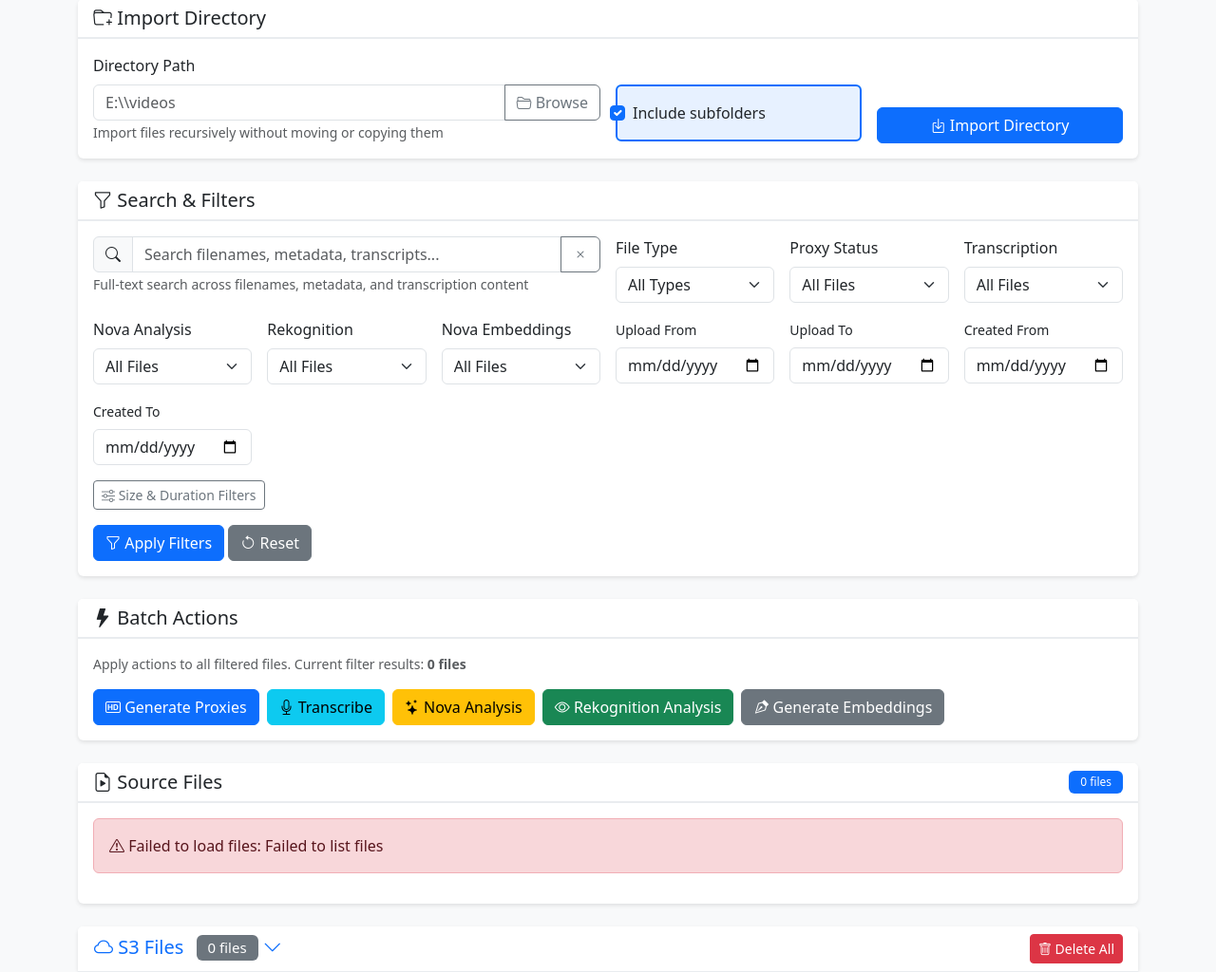
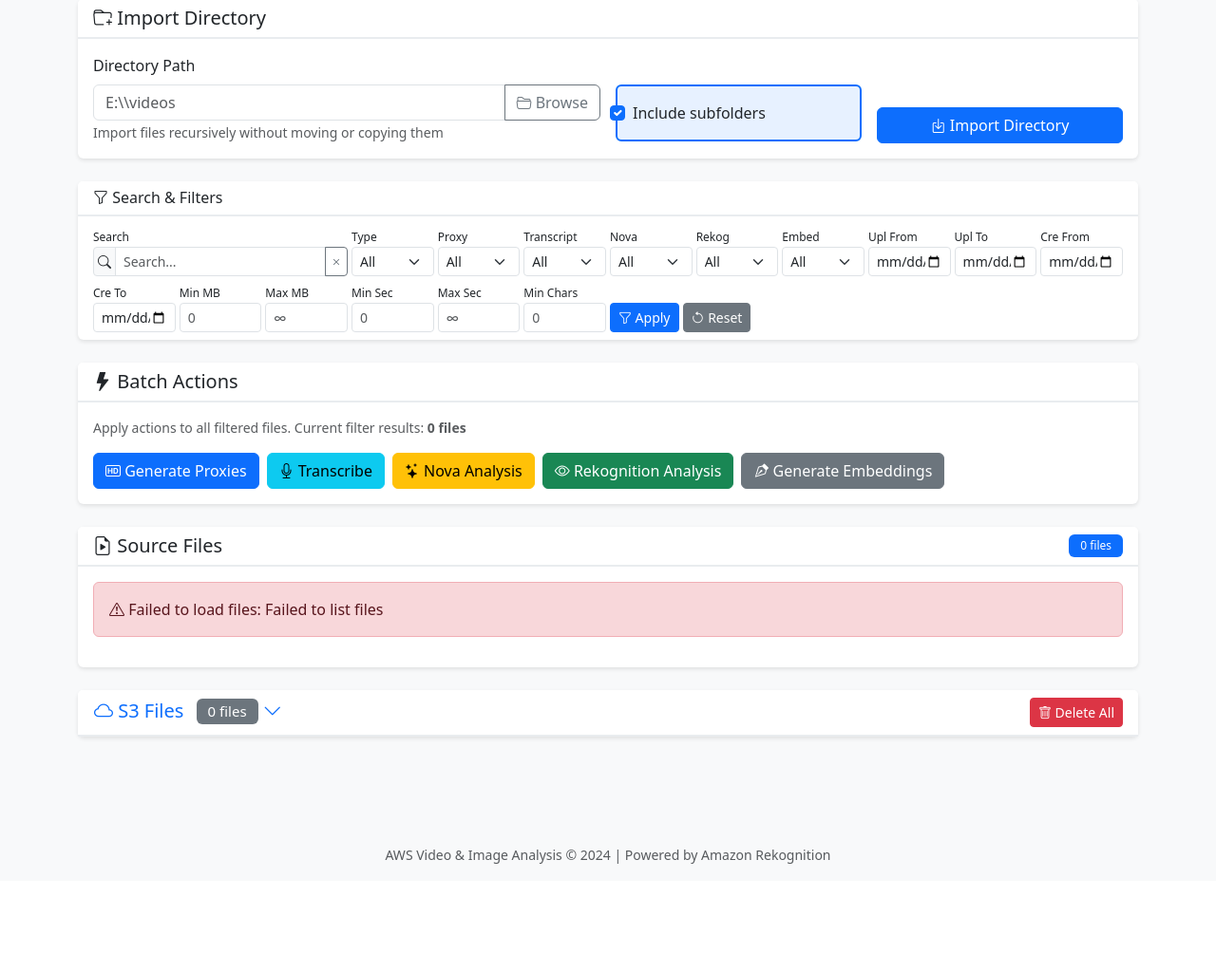
Before and after one commit to AAKevin8450/aquaticartists-video, a Flask app: page /files in a window 1280 px wide. Shown: the part 169-1193 px from the top of the page at 95% size. After the commit the page ends 1079 px from the top, so only its background shows below. Run offline with Flask 3, Linux system fonts and the light colour scheme; data that the repository does not hold is empty; parts of the project's set-up code (start-up, migrations or seed data) failed here and were passed over; some libraries are stand-ins or nearby versions.

Commit message:
Redesign File Management UI with compact filters and enhanced visibility
Add compact 2-row filter layout, file path display, and transcript character count filtering to improve File Management page usability and reduce vertical space usage.

🤖 Generated with [Claude Code](https://claude.com/claude-code)

Co-Authored-By: Claude Sonnet 4.5 <noreply@anthropic.com>

```diff
--- a/app/routes/file_management.py
+++ b/app/routes/file_management.py
@@ -188,6 +188,7 @@ def list_files():
         max_size = request.args.get('max_size')
         min_duration = request.args.get('min_duration')
         max_duration = request.args.get('max_duration')
+        min_transcript_chars = request.args.get('min_transcript_chars')
         sort_by = request.args.get('sort_by', 'uploaded_at')
         sort_order = request.args.get('sort_order', 'desc')
         page = int(request.args.get('page', 1))
@@ -219,6 +220,7 @@ def list_files():
         max_size = int(max_size) if max_size else None
         min_duration = int(min_duration) if min_duration else None
         max_duration = int(max_duration) if max_duration else None
+        min_transcript_chars = int(min_transcript_chars) if min_transcript_chars else None
 
         # Calculate pagination
         offset = (page - 1) * per_page
@@ -241,6 +243,7 @@ def list_files():
             max_size=max_size,
             min_duration=min_duration,
             max_duration=max_duration,
+            min_transcript_chars=min_transcript_chars,
             sort_by=sort_by,
             sort_order=sort_order,
             limit=per_page,
@@ -263,7 +266,8 @@ def list_files():
             min_size=min_size,
             max_size=max_size,
             min_duration=min_duration,
-            max_duration=max_duration
+            max_duration=max_duration,
+            min_transcript_chars=min_transcript_chars
         )
 
         # Get summary statistics
@@ -282,7 +286,8 @@ def list_files():
             min_size=min_size,
             max_size=max_size,
             min_duration=min_duration,
-            max_duration=max_duration
+            max_duration=max_duration,
+            min_transcript_chars=min_transcript_chars
         )
 
         # Format files for display
--- a/app/static/js/file_management.js
+++ b/app/static/js/file_management.js
@@ -20,6 +20,7 @@ let currentFilters = {
     max_size: '',
     min_duration: '',
     max_duration: '',
+    min_transcript_chars: '',
     sort_by: 'uploaded_at',
     sort_order: 'desc',
     page: 1,
@@ -206,6 +207,9 @@ function applyFilters() {
     // Duration filters
     currentFilters.min_duration = document.getElementById('minDuration').value;
     currentFilters.max_duration = document.getElementById('maxDuration').value;
+
+    // Transcript character count filter
+    currentFilters.min_transcript_chars = document.getElementById('minTranscriptChars').value;
 
     currentFilters.page = 1;
     loadFiles();
@@ -228,6 +232,7 @@ function resetFilters() {
     document.getElementById('maxSize').value = '';
     document.getElementById('minDuration').value = '';
     document.getElementById('maxDuration').value = '';
+    document.getElementById('minTranscriptChars').value = '';
 
     // Reset state
     currentFilters = {
@@ -246,6 +251,7 @@ function resetFilters() {
         max_size: '',
         min_duration: '',
         max_duration: '',
+        min_transcript_chars: '',
         sort_by: 'uploaded_at',
         sort_order: 'desc',
         page: 1,
@@ -309,14 +315,7 @@ function applyFiltersToInputs() {
     document.getElementById('maxSize').value = toMegabytes(currentFilters.max_size);
     document.getElementById('minDuration').value = currentFilters.min_duration || '';
     document.getElementById('maxDuration').value = currentFilters.max_duration || '';
-
-    const hasAdvancedFilters = currentFilters.min_size || currentFilters.max_size ||
-        currentFilters.min_duration || currentFilters.max_duration;
-    const advancedFiltersCollapse = document.getElementById('advancedFiltersCollapse');
-    if (hasAdvancedFilters && advancedFiltersCollapse) {
-        const collapse = new bootstrap.Collapse(advancedFiltersCollapse, { toggle: false });
-        collapse.show();
-    }
+    document.getElementById('minTranscriptChars').value = currentFilters.min_transcript_chars || '';
 }
 
 function normalizeTriState(value) {
@@ -534,29 +533,28 @@ function renderFiles(files) {
 
     const table = `
         <div class="table-responsive">
-            <table class="table table-hover">
+            <table class="table table-hover table-sm">
                 <thead>
                     <tr>
-                        <th style="width: 30%; cursor: pointer;" class="sortable" data-sort="filename">
+                        <th style="width: 35%; cursor: pointer;" class="sortable" data-sort="filename">
                             File ${getSortIcon('filename')}
                         </th>
-                        <th style="width: 8%; cursor: pointer;" class="sortable" data-sort="file_type">
+                        <th style="width: 7%; cursor: pointer;" class="sortable" data-sort="file_type">
                             Type ${getSortIcon('file_type')}
                         </th>
-                        <th style="width: 9%; cursor: pointer;" class="sortable" data-sort="size_bytes">
+                        <th style="width: 8%; cursor: pointer;" class="sortable" data-sort="size_bytes">
                             Size ${getSortIcon('size_bytes')}
                         </th>
-                        <th style="width: 7%">Proxy Size</th>
-                        <th style="width: 8%; cursor: pointer;" class="sortable" data-sort="duration_seconds">
+                        <th style="width: 7%">Proxy</th>
+                        <th style="width: 7%; cursor: pointer;" class="sortable" data-sort="duration_seconds">
                             Duration ${getSortIcon('duration_seconds')}
                         </th>
-                        <th style="width: 9%">Resolution</th>
-                        <th style="width: 13%">Status</th>
-                        <th style="width: 9%">Created</th>
+                        <th style="width: 8%">Resolution</th>
+                        <th style="width: 14%">Status</th>
                         <th style="width: 9%; cursor: pointer;" class="sortable" data-sort="uploaded_at">
-                            Uploaded ${getSortIcon('uploaded_at')}
+                            Created ${getSortIcon('uploaded_at')}
                         </th>
-                        <th style="width: 11%">Actions</th>
+                        <th style="width: 9%">Actions</th>
                     </tr>
                 </thead>
                 <tbody>
@@ -600,12 +598,15 @@ function renderFileRow(file) {
             file.max_completed_transcript_chars !== undefined &&
             file.max_completed_transcript_chars < 20;
         const transcriptBadgeClass = shortTranscript ? 'bg-warning' : 'bg-info';
+        const charCountDisplay = file.max_completed_transcript_chars !== null && file.max_completed_transcript_chars !== undefined
+            ? ` (${file.max_completed_transcript_chars.toLocaleString()} chars)`
+            : '';
         const transcriptTitle = shortTranscript
-            ? `${file.completed_transcripts} completed transcripts (short transcript)`
-            : `${file.completed_transcripts} completed transcripts`;
+            ? `${file.completed_transcripts} completed transcripts (short transcript)${charCountDisplay}`
+            : `${file.completed_transcripts} completed transcripts${charCountDisplay}`;
         statusBadges.push(
             `<a href="#" class="badge ${transcriptBadgeClass} text-decoration-none action-view-transcript" data-file-id="${file.id}" title="${transcriptTitle}">
-                <i class="bi bi-mic"></i> ${file.completed_transcripts}
+                <i class="bi bi-mic"></i> ${file.completed_transcripts}${charCountDisplay}
             </a>`
         );
     }
@@ -625,9 +626,10 @@ function renderFileRow(file) {
                 <div class="d-flex align-items-start gap-2">
                     <i class="bi bi-${fileIcon} fs-4 text-${typeBadgeColor}"></i>
                     <div class="flex-grow-1" style="min-width: 0;">
-                        <div class="fw-semibold text-truncate" style="max-width: 300px;" title="${escapeHtml(file.filename)}">
+                        <div class="fw-semibold text-truncate" style="max-width: 400px;" title="${escapeHtml(file.filename)}">
                             ${escapeHtml(file.filename)}
                         </div>
+                        ${file.local_path ? `<small class="text-muted text-truncate d-block" style="max-width: 400px; direction: rtl; text-align: right;" title="${escapeHtml(file.local_path)}"><i class="bi bi-folder" style="direction: ltr;"></i> ${escapeHtml(file.local_path)}</small>` : ''}
                         ${codecInfo ? `<small class="text-muted">${codecInfo}</small>` : ''}
                     </div>
                 </div>
@@ -648,7 +650,6 @@ function renderFileRow(file) {
                 </div>
             </td>
             <td>${file.created_at || 'N/A'}</td>
-            <td>${file.uploaded_at}</td>
             <td>
                 ${renderActionsDropdown(file)}
             </td>
--- a/app/templates/file_management.html
+++ b/app/templates/file_management.html
@@ -53,157 +53,148 @@
 
 <!-- Search and Filters Card -->
 <div class="card mb-4">
-    <div class="card-header">
-        <h5 class="mb-0"><i class="bi bi-funnel"></i> Search & Filters</h5>
+    <div class="card-header py-2">
+        <h6 class="mb-0"><i class="bi bi-funnel"></i> Search & Filters</h6>
     </div>
-    <div class="card-body">
-        <div class="row g-3">
+    <div class="card-body py-2">
+        <div class="row g-1">
+            <!-- Row 1 -->
             <!-- Search bar -->
-            <div class="col-md-6">
-                <div class="input-group">
-                    <span class="input-group-text">
+            <div class="col-lg-3 col-md-4 col-sm-6">
+                <label for="searchInput" class="form-label mb-0" style="font-size: 0.75rem;">Search</label>
+                <div class="input-group input-group-sm">
+                    <span class="input-group-text p-1">
                         <i class="bi bi-search"></i>
                     </span>
-                    <input type="text" class="form-control" id="searchInput"
-                           placeholder="Search filenames, metadata, transcripts...">
-                    <button class="btn btn-outline-secondary" id="clearSearchBtn">
+                    <input type="text" class="form-control form-control-sm" id="searchInput"
+                           placeholder="Search...">
+                    <button class="btn btn-outline-secondary btn-sm p-1" id="clearSearchBtn">
                         <i class="bi bi-x"></i>
                     </button>
                 </div>
-                <small class="text-muted">Full-text search across filenames, metadata, and transcription content</small>
             </div>
 
             <!-- File Type Filter -->
-            <div class="col-md-2">
-                <label class="form-label">File Type</label>
-                <select class="form-select" id="fileTypeFilter">
-                    <option value="">All Types</option>
+            <div class="col-lg-1 col-md-2 col-sm-3">
+                <label for="fileTypeFilter" class="form-label mb-0" style="font-size: 0.75rem;">Type</label>
+                <select class="form-select form-select-sm" id="fileTypeFilter">
+                    <option value="">All</option>
                     <option value="video">Video</option>
                     <option value="image">Image</option>
                 </select>
             </div>
 
             <!-- Has Proxy Filter -->
-            <div class="col-md-2">
-                <label class="form-label">Proxy Status</label>
-                <select class="form-select" id="proxyFilter">
-                    <option value="">All Files</option>
-                    <option value="true">Has Proxy</option>
-                    <option value="false">No Proxy</option>
+            <div class="col-lg-1 col-md-2 col-sm-3">
+                <label for="proxyFilter" class="form-label mb-0" style="font-size: 0.75rem;">Proxy</label>
+                <select class="form-select form-select-sm" id="proxyFilter">
+                    <option value="">All</option>
+                    <option value="true">Yes</option>
+                    <option value="false">No</option>
                 </select>
             </div>
 
             <!-- Has Transcription Filter -->
-            <div class="col-md-2">
-                <label class="form-label">Transcription</label>
-                <select class="form-select" id="transcriptionFilter">
-                    <option value="">All Files</option>
-                    <option value="true">Has Transcription</option>
-                    <option value="false">No Transcription</option>
+            <div class="col-lg-1 col-md-2 col-sm-3">
+                <label for="transcriptionFilter" class="form-label mb-0" style="font-size: 0.75rem;">Transcript</label>
+                <select class="form-select form-select-sm" id="transcriptionFilter">
+                    <option value="">All</option>
+                    <option value="true">Yes</option>
+                    <option value="false">No</option>
                 </select>
             </div>
 
             <!-- Nova Analysis Filter -->
-            <div class="col-md-2">
-                <label class="form-label">Nova Analysis</label>
-                <select class="form-select" id="novaFilter">
-                    <option value="">All Files</option>
-                    <option value="true">Has Nova</option>
-                    <option value="false">No Nova</option>
+            <div class="col-lg-1 col-md-2 col-sm-3">
+                <label for="novaFilter" class="form-label mb-0" style="font-size: 0.75rem;">Nova</label>
+                <select class="form-select form-select-sm" id="novaFilter">
+                    <option value="">All</option>
+                    <option value="true">Yes</option>
+                    <option value="false">No</option>
                 </select>
             </div>
 
             <!-- Rekognition Analysis Filter -->
-            <div class="col-md-2">
-                <label class="form-label">Rekognition</label>
-                <select class="form-select" id="rekognitionFilter">
-                    <option value="">All Files</option>
-                    <option value="true">Has Rekognition</option>
-                    <option value="false">No Rekognition</option>
+            <div class="col-lg-1 col-md-2 col-sm-3">
+                <label for="rekognitionFilter" class="form-label mb-0" style="font-size: 0.75rem;">Rekog</label>
+                <select class="form-select form-select-sm" id="rekognitionFilter">
+                    <option value="">All</option>
+                    <option value="true">Yes</option>
+                    <option value="false">No</option>
                 </select>
             </div>
 
             <!-- Nova Embeddings Filter -->
-            <div class="col-md-2">
-                <label class="form-label">Nova Embeddings</label>
-                <select class="form-select" id="embeddingsFilter">
-                    <option value="">All Files</option>
-                    <option value="true">Has Embeddings</option>
-                    <option value="false">No Embeddings</option>
+            <div class="col-lg-1 col-md-2 col-sm-3">
+                <label for="embeddingsFilter" class="form-label mb-0" style="font-size: 0.75rem;">Embed</label>
+                <select class="form-select form-select-sm" id="embeddingsFilter">
+                    <option value="">All</option>
+                    <option value="true">Yes</option>
+                    <option value="false">No</option>
                 </select>
             </div>
 
-            <!-- Upload Date Filters (Always Visible) -->
-            <div class="col-md-2">
-                <label class="form-label small">Upload From</label>
-                <input type="date" class="form-control" id="uploadFromDate">
+            <!-- Upload From -->
+            <div class="col-lg-1 col-md-2 col-sm-3">
+                <label for="uploadFromDate" class="form-label mb-0" style="font-size: 0.75rem;">Upl From</label>
+                <input type="date" class="form-control form-control-sm" id="uploadFromDate">
             </div>
 
-            <div class="col-md-2">
-                <label class="form-label small">Upload To</label>
-                <input type="date" class="form-control" id="uploadToDate">
+            <!-- Upload To -->
+            <div class="col-lg-1 col-md-2 col-sm-3">
+                <label for="uploadToDate" class="form-label mb-0" style="font-size: 0.75rem;">Upl To</label>
+                <input type="date" class="form-control form-control-sm" id="uploadToDate">
             </div>
 
-            <!-- File Created Date Filters -->
-            <div class="col-md-2">
-                <label class="form-label small">Created From</label>
-                <input type="date" class="form-control" id="createdFromDate">
+            <!-- Created From -->
+            <div class="col-lg-1 col-md-2 col-sm-3">
+                <label for="createdFromDate" class="form-label mb-0" style="font-size: 0.75rem;">Cre From</label>
+                <input type="date" class="form-control form-control-sm" id="createdFromDate">
             </div>
 
-            <div class="col-md-2">
-                <label class="form-label small">Created To</label>
-                <input type="date" class="form-control" id="createdToDate">
+            <!-- Row 2 -->
+            <!-- Created To -->
+            <div class="col-lg-1 col-md-2 col-sm-3">
+                <label for="createdToDate" class="form-label mb-0" style="font-size: 0.75rem;">Cre To</label>
+                <input type="date" class="form-control form-control-sm" id="createdToDate">
             </div>
 
-            <!-- Advanced Filters (Collapsible) -->
-            <div class="col-12">
-                <button class="btn btn-sm btn-outline-secondary"
-                        data-bs-toggle="collapse" data-bs-target="#advancedFiltersCollapse">
-                    <i class="bi bi-sliders"></i> Size & Duration Filters
-                </button>
+            <!-- Min Size -->
+            <div class="col-lg-1 col-md-2 col-sm-3">
+                <label for="minSize" class="form-label mb-0" style="font-size: 0.75rem;">Min MB</label>
+                <input type="number" class="form-control form-control-sm" id="minSize" placeholder="0" min="0" step="1">
             </div>
 
-            <div class="collapse col-12" id="advancedFiltersCollapse">
-                <div class="card mt-2">
-                    <div class="card-body">
-                        <div class="row g-2 mb-0">
+            <!-- Max Size -->
+            <div class="col-lg-1 col-md-2 col-sm-3">
+                <label for="maxSize" class="form-label mb-0" style="font-size: 0.75rem;">Max MB</label>
+                <input type="number" class="form-control form-control-sm" id="maxSize" placeholder="∞" min="0" step="1">
+            </div>
 
-                            <!-- File Size Range -->
-                            <div class="col-12 mb-2">
-                                <h6 class="text-muted small mb-2"><i class="bi bi-hdd"></i> File Size (MB)</h6>
-                            </div>
-                            <div class="col-md-6">
-                                <label class="form-label small">Min Size</label>
-                                <input type="number" class="form-control" id="minSize" placeholder="0" min="0" step="1">
-                            </div>
-                            <div class="col-md-6">
-                                <label class="form-label small">Max Size</label>
-                                <input type="number" class="form-control" id="maxSize" placeholder="Unlimited" min="0" step="1">
-                            </div>
+            <!-- Min Duration -->
+            <div class="col-lg-1 col-md-2 col-sm-3">
+                <label for="minDuration" class="form-label mb-0" style="font-size: 0.75rem;">Min Sec</label>
+                <input type="number" class="form-control form-control-sm" id="minDuration" placeholder="0" min="0" step="1">
+            </div>
 
-                            <!-- Duration Range -->
-                            <div class="col-12 mt-3 mb-2">
-                                <h6 class="text-muted small mb-2"><i class="bi bi-clock"></i> Duration (seconds)</h6>
-                            </div>
-                            <div class="col-md-6">
-                                <label class="form-label small">Min Duration</label>
-                                <input type="number" class="form-control" id="minDuration" placeholder="0" min="0" step="1">
-                            </div>
-                            <div class="col-md-6">
-                                <label class="form-label small">Max Duration</label>
-                                <input type="number" class="form-control" id="maxDuration" placeholder="Unlimited" min="0" step="1">
-                            </div>
-                        </div>
-                    </div>
-                </div>
+            <!-- Max Duration -->
+            <div class="col-lg-1 col-md-2 col-sm-3">
+                <label for="maxDuration" class="form-label mb-0" style="font-size: 0.75rem;">Max Sec</label>
+                <input type="number" class="form-control form-control-sm" id="maxDuration" placeholder="∞" min="0" step="1">
+            </div>
+
+            <!-- Min Transcript Chars -->
+            <div class="col-lg-1 col-md-2 col-sm-3">
+                <label for="minTranscriptChars" class="form-label mb-0" style="font-size: 0.75rem;">Min Chars</label>
+                <input type="number" class="form-control form-control-sm" id="minTranscriptChars" placeholder="0" min="0" step="1">
             </div>
 
             <!-- Action Buttons -->
-            <div class="col-12">
-                <button class="btn btn-primary" id="applyFiltersBtn">
-                    <i class="bi bi-funnel"></i> Apply Filters
+            <div class="col-lg-6 col-md-12 d-flex align-items-end">
+                <button class="btn btn-primary btn-sm me-1" id="applyFiltersBtn">
+                    <i class="bi bi-funnel"></i> Apply
                 </button>
-                <button class="btn btn-secondary" id="resetFiltersBtn">
+                <button class="btn btn-secondary btn-sm" id="resetFiltersBtn">
                     <i class="bi bi-arrow-counterclockwise"></i> Reset
                 </button>
             </div>
--- a/app/utils/formatters.py
+++ b/app/utils/formatters.py
@@ -38,7 +38,7 @@ def format_timestamp(timestamp: Optional[str], timezone: str = 'America/New_York
             try:
                 et_tz = ZoneInfo(timezone)
                 dt_et = dt.astimezone(et_tz)
-                return dt_et.strftime('%Y-%m-%d %H:%M:%S ET')
+                return dt_et.strftime('%Y-%m-%d %H:%M:%S')
             except Exception:
                 # Fallback if timezone not found
                 pass
@@ -75,8 +75,7 @@ def format_timestamp(timestamp: Optional[str], timezone: str = 'America/New_York
             offset_hours = 5
 
         dt_et = dt - timedelta(hours=offset_hours)
-        tz_label = 'EDT' if offset_hours == 4 else 'EST'
-        return dt_et.strftime(f'%Y-%m-%d %H:%M:%S {tz_label}')
+        return dt_et.strftime('%Y-%m-%d %H:%M:%S')
 
     except (ValueError, AttributeError) as e:
         # If parsing fails, return original
```
Also changed, not shown: CLAUDE.md (+4 -1 lines), app/database.py (+32 -2 lines), app/services/nova_service.py (+52 -4 lines), app/static/js/dashboard.js (+5 -2 lines), changelog.txt.
